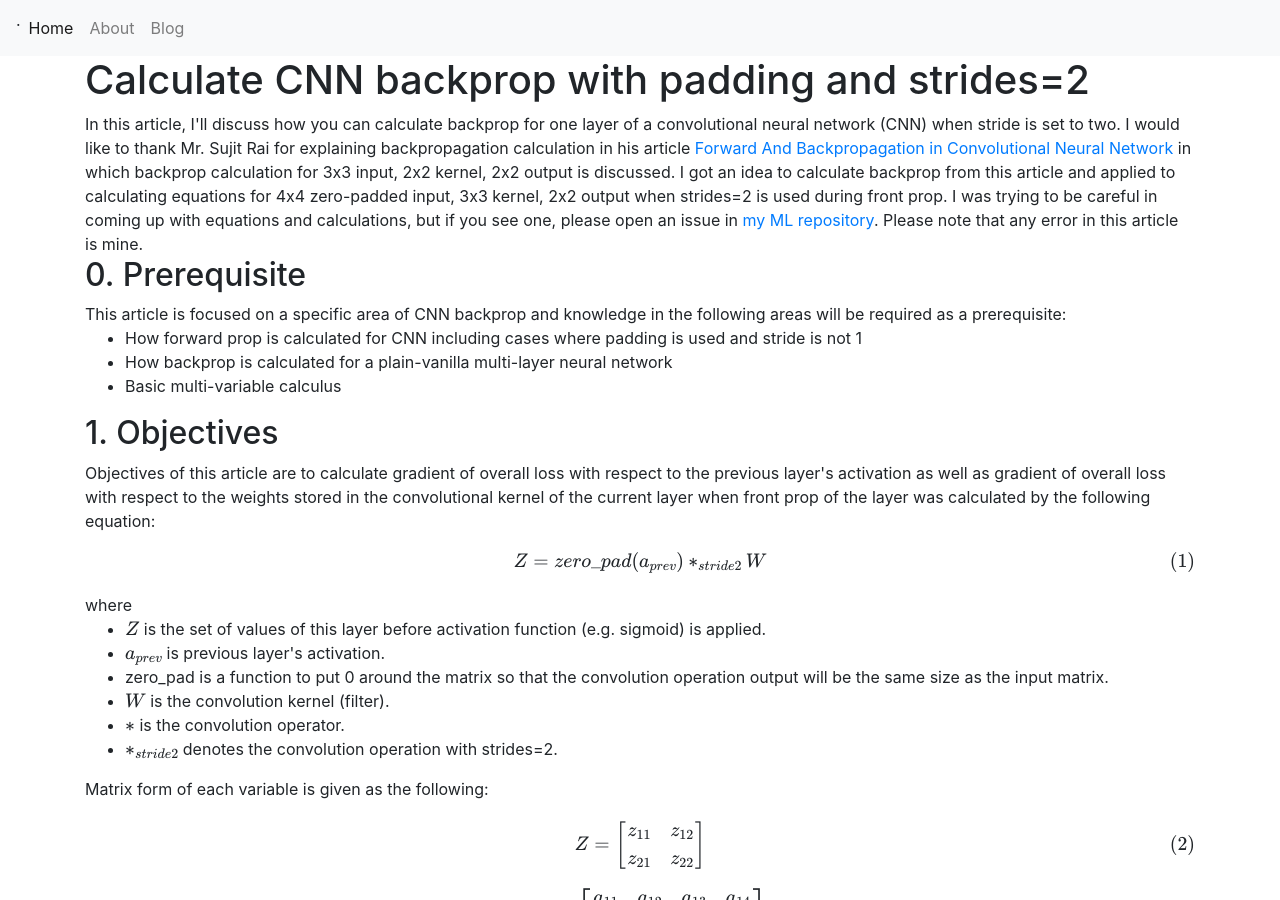
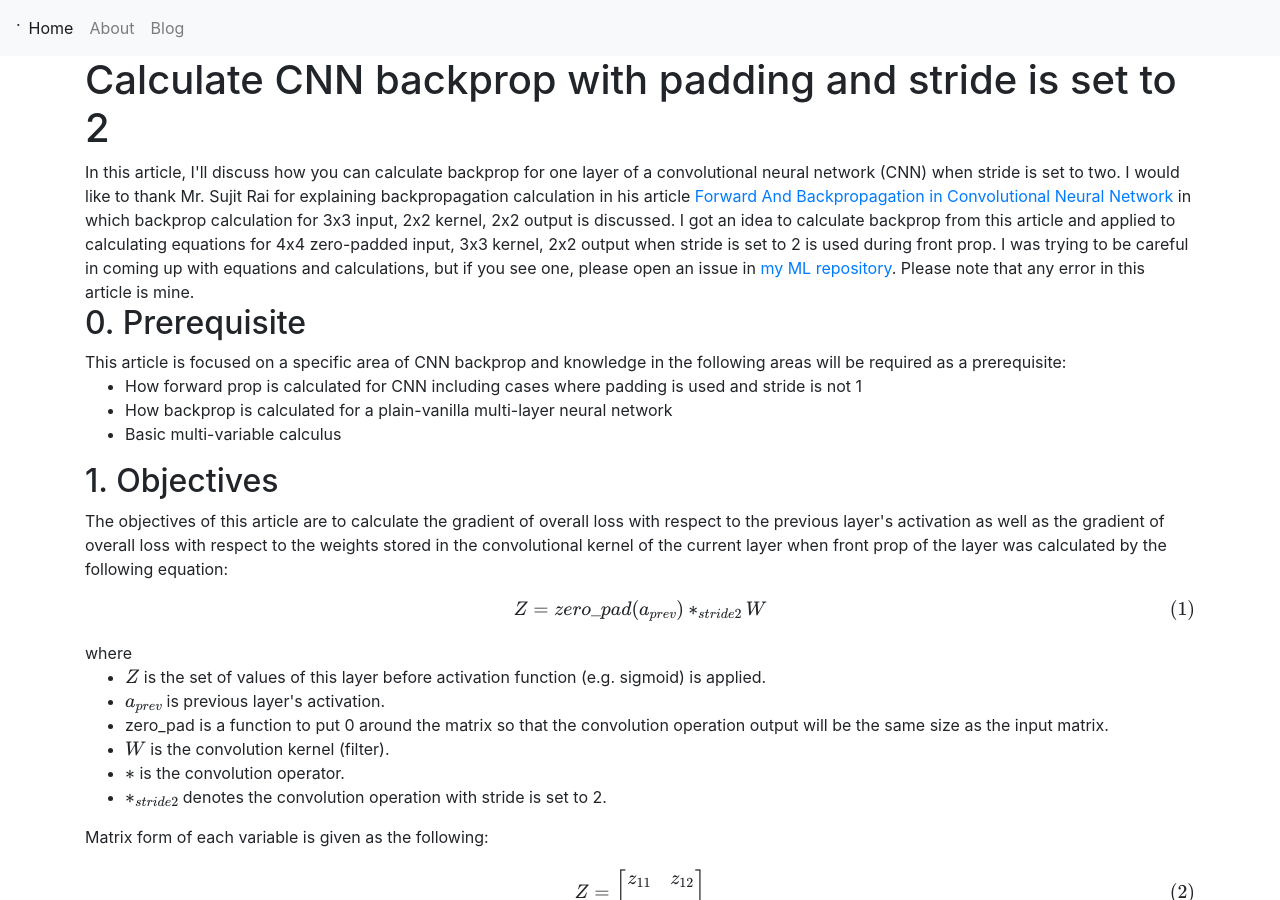
Before and after one commit to hideyukiinada/hideyukiinada.github.io, a Jekyll site: the page built from cnn_backprop_strides2.html, in a window 1280 px wide and 900 px high. Built offline with Jekyll 4.4.1, drawn with Linux system fonts in a browser that asks for light colours; nearby versions of some CDN libraries; formulas are drawn with MathJax 3; some of the changed text lies outside the part shown.

Commit message:
Fixing grammatical errors

```diff
--- a/cnn_backprop_strides2.html
+++ b/cnn_backprop_strides2.html
@@ -2,13 +2,13 @@
 layout: math
 subject: math
 short_name: math
-title: Calculate CNN backprop with padding and strides=2
+title: Calculate CNN backprop with padding and stride is set to 2
 ---
 
 In this article, I'll discuss how you can calculate backprop for one layer of a convolutional neural network (CNN) when stride is set to two.
 I would like to thank Mr. Sujit Rai for explaining backpropagation calculation in his article <a href="https://medium.com/@2017csm1006/forward-and-backpropagation-in-convolutional-neural-network-4dfa96d7b37e">Forward And Backpropagation in Convolutional Neural Network</a>
 in which backprop calculation for 3x3 input, 2x2 kernel, 2x2 output is discussed.  I got an idea to calculate
-backprop from this article and applied to calculating equations for 4x4 zero-padded input, 3x3 kernel, 2x2 output when strides=2 is used during front prop.
+backprop from this article and applied to calculating equations for 4x4 zero-padded input, 3x3 kernel, 2x2 output when stride is set to 2 is used during front prop.
 I was trying to be careful in coming up with equations and calculations, but if you see one,
 please open an issue in <a href="https://github.com/hideyukiinada/ml">my ML repository</a>.
 Please note that any error in this article is mine.
@@ -21,8 +21,8 @@ This article is focused on a specific area of CNN backprop and knowledge in the
 <li>Basic multi-variable calculus</li>
 </ul>
 <h2>1. Objectives</h2>
-Objectives of this article are to calculate gradient of overall loss with respect to the previous layer's
-activation as well as gradient of overall loss with respect to the weights stored in the
+The objectives of this article are to calculate the gradient of overall loss with respect to the previous layer's
+activation as well as the gradient of overall loss with respect to the weights stored in the
 convolutional kernel of the current layer when front prop of the layer was calculated by the following equation:
 \begin{equation}
 Z = zero\_pad(a_{prev}) *_{stride2} W
@@ -35,7 +35,7 @@ where
 <li>zero_pad is a function to put 0 around the matrix so that the convolution operation output will be the same size as the input matrix.</li>
 <li>\(W\) is the convolution kernel (filter).</li>
 <li>\(*\) is the convolution operator.</li>
-<li>\(*_{stride2}\) denotes the convolution operation with strides=2.</li>
+<li>\(*_{stride2}\) denotes the convolution operation with stride is set to 2.</li>
 </ul>
 
 Matrix form of each variable is given as the following:
@@ -130,7 +130,7 @@ This spefic calculation is an element-wise operation, so it is straightforward.
 \end{bmatrix}
 \end{equation}
 
-Objectives of backprop for this layer are to find the values for the following two matrices:
+The objectives of backprop for this layer are to find the values for the following two matrices:
 \begin{equation}
 \frac{\partial L}{\partial a_{prev}} =
 \begin{bmatrix}
```
